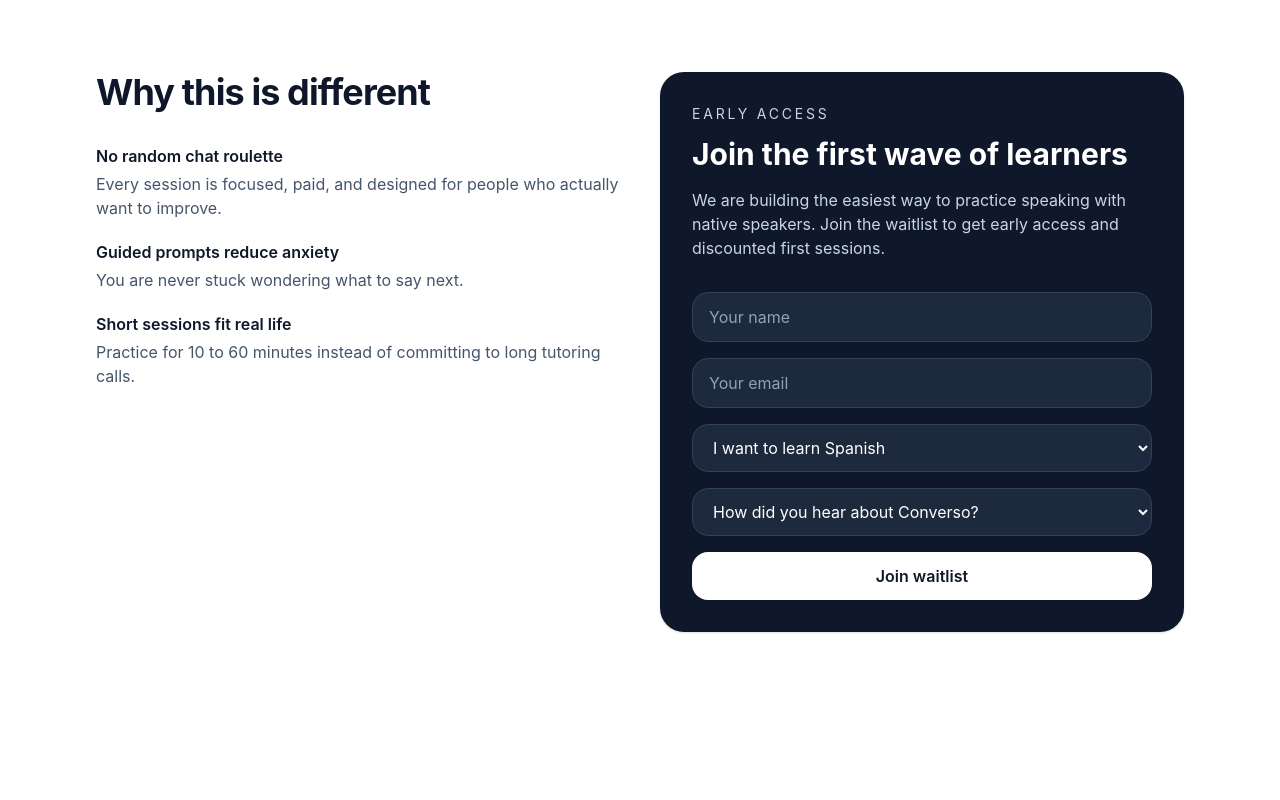
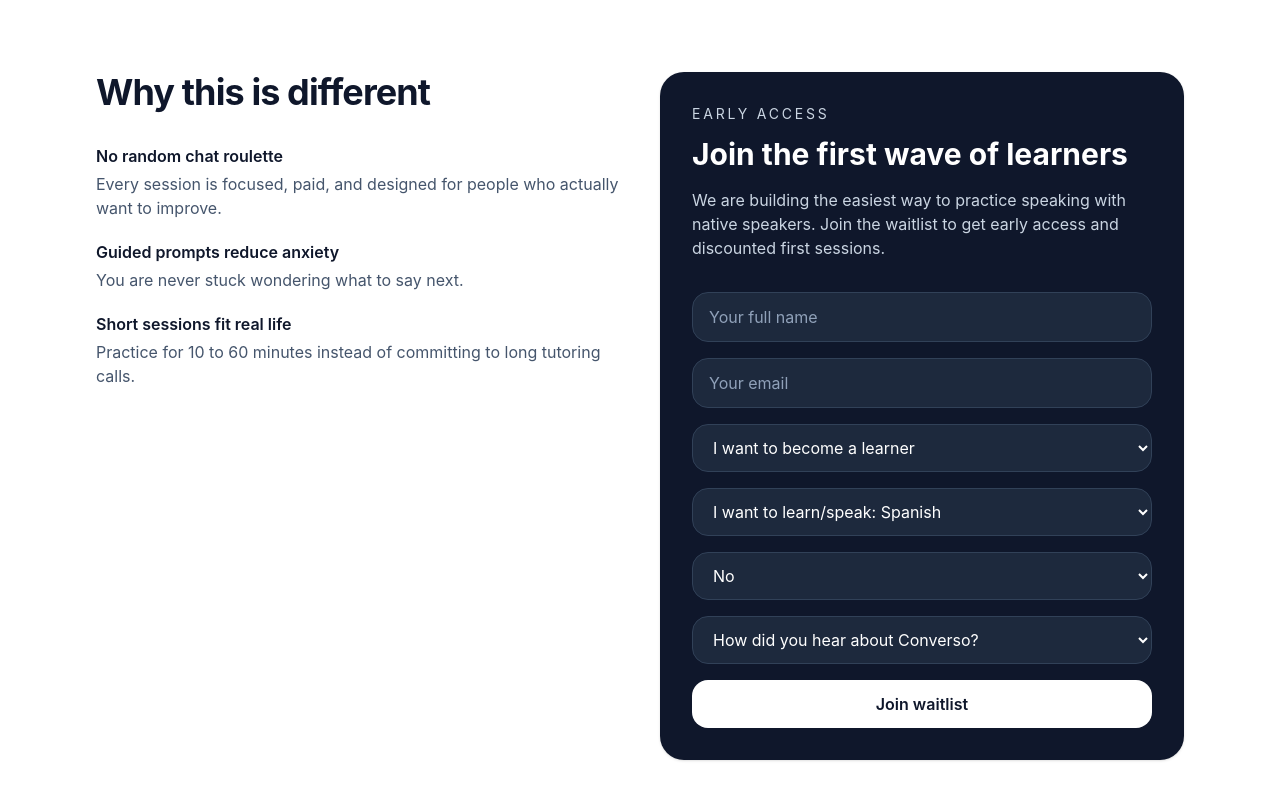
Before and after one commit to DSprague67/converso, a React (Vite) app: page / in a window 1280 px wide. Shown: the part 1994-2794 px from the top of the page. Before the commit the page ends 2706 px from the top, so only its background shows below. Built offline with nearby package versions, Linux system fonts and the light colour scheme; the HTML template or start-up script is replaced by a standard one.

Commit message:
Full Waitlist Functionality w/ Airtable

```diff
--- a/api/waitlist.js
+++ b/api/waitlist.js
@@ -4,14 +4,30 @@ export default async function handler(req, res) {
   }
 
   try {
-    const { fullName, email, interestType, heardAbout } = req.body;
+    const {
+      fullName,
+      email,
+      interestType,
+      languageInterest,
+      joinedDiscord,
+      heardAbout,
+    } = req.body;
 
-    if (!fullName || !email || !interestType || !heardAbout) {
+    if (
+      !fullName ||
+      !email ||
+      !interestType ||
+      !languageInterest ||
+      !joinedDiscord ||
+      !heardAbout
+    ) {
       return res.status(400).json({ error: "Missing required fields" });
     }
 
     const response = await fetch(
-      `https://api.airtable.com/v0/${process.env.AIRTABLE_BASE_ID}/${encodeURIComponent(process.env.AIRTABLE_TABLE_NAME)}`,
+      `https://api.airtable.com/v0/${process.env.AIRTABLE_BASE_ID}/${encodeURIComponent(
+        process.env.AIRTABLE_TABLE_NAME
+      )}`,
       {
         method: "POST",
         headers: {
@@ -23,6 +39,8 @@ export default async function handler(req, res) {
             "Full Name": fullName,
             Email: email,
             "Interest Type": interestType,
+            "Language Interest": languageInterest,
+            "Joined Discord?": joinedDiscord,
             "How Did You Hear About Converso": heardAbout,
           },
         }),
--- a/src/App.jsx
+++ b/src/App.jsx
@@ -2,12 +2,16 @@ import { useState } from "react";
 
 export default function LanguageConversationLandingPage() {
   const [lang, setLang] = useState("en");
+
   const [formData, setFormData] = useState({
     fullName: "",
     email: "",
     interestType: "Learner",
+    languageInterest: "Spanish",
+    joinedDiscord: "No",
     heardAbout: "",
   });
+
   const [submitStatus, setSubmitStatus] = useState({
     loading: false,
     success: "",
@@ -65,11 +69,15 @@ export default function LanguageConversationLandingPage() {
       earlyTitle: "Join the first wave of learners",
       earlyText:
         "We are building the easiest way to practice speaking with native speakers. Join the waitlist to get early access and discounted first sessions.",
-      namePlaceholder: "Your name",
+      namePlaceholder: "Your full name",
       emailPlaceholder: "Your email",
-      learnSpanish: "I want to learn Spanish",
-      learnEnglish: "I want to learn English",
-      becomeSpeaker: "I want to become a speaker",
+      interestLearner: "I want to become a learner",
+      interestSpeaker: "I want to become a speaker",
+      languageSpanish: "I want to learn/speak: Spanish",
+      languageEnglish: "I want to learn/speak: English",
+      joinedDiscordPlaceholder: "Did you join the Discord?",
+      yes: "Yes",
+      no: "No",
       heardPlaceholder: "How did you hear about Converso?",
       heardDiscord: "Discord",
       heardReddit: "Reddit",
@@ -134,11 +142,15 @@ export default function LanguageConversationLandingPage() {
       earlyTitle: "Únete a la primera ola de usuarios",
       earlyText:
         "Estamos construyendo la manera más fácil de practicar hablando con hablantes nativos. Únete a la lista de espera para obtener acceso anticipado y sesiones iniciales con descuento.",
-      namePlaceholder: "Tu nombre",
+      namePlaceholder: "Tu nombre completo",
       emailPlaceholder: "Tu correo electrónico",
-      learnSpanish: "Quiero aprender español",
-      learnEnglish: "Quiero aprender inglés",
-      becomeSpeaker: "Quiero ser hablante",
+      interestLearner: "Quiero convertirme en aprendiz",
+      interestSpeaker: "Quiero convertirme en hablante",
+      languageSpanish: "Quiero aprender/hablar: español",
+      languageEnglish: "Quiero aprender/hablar: inglés",
+      joinedDiscordPlaceholder: "¿Te uniste al Discord?",
+      yes: "Sí",
+      no: "No",
       heardPlaceholder: "¿Cómo supiste de Converso?",
       heardDiscord: "Discord",
       heardReddit: "Reddit",
@@ -190,6 +202,8 @@ export default function LanguageConversationLandingPage() {
         fullName: "",
         email: "",
         interestType: "Learner",
+        languageInterest: "Spanish",
+        joinedDiscord: "No",
         heardAbout: "",
       });
     } catch (error) {
@@ -435,9 +449,29 @@ export default function LanguageConversationLandingPage() {
                 onChange={handleChange}
                 className="w-full rounded-2xl border border-slate-700 bg-slate-800 px-4 py-3 text-white outline-none"
               >
-                <option value="Learner">{text.learnSpanish}</option>
-                <option value="Learner">{text.learnEnglish}</option>
-                <option value="Speaker">{text.becomeSpeaker}</option>
+                <option value="Learner">{text.interestLearner}</option>
+                <option value="Speaker">{text.interestSpeaker}</option>
+              </select>
+
+              <select
+                name="languageInterest"
+                value={formData.languageInterest}
+                onChange={handleChange}
+                className="w-full rounded-2xl border border-slate-700 bg-slate-800 px-4 py-3 text-white outline-none"
+              >
+                <option value="Spanish">{text.languageSpanish}</option>
+                <option value="English">{text.languageEnglish}</option>
+              </select>
+
+              <select
+                name="joinedDiscord"
+                value={formData.joinedDiscord}
+                onChange={handleChange}
+                className="w-full rounded-2xl border border-slate-700 bg-slate-800 px-4 py-3 text-white outline-none"
+              >
+                <option value="">{text.joinedDiscordPlaceholder}</option>
+                <option value="Yes">{text.yes}</option>
+                <option value="No">{text.no}</option>
               </select>
 
               <select
```
